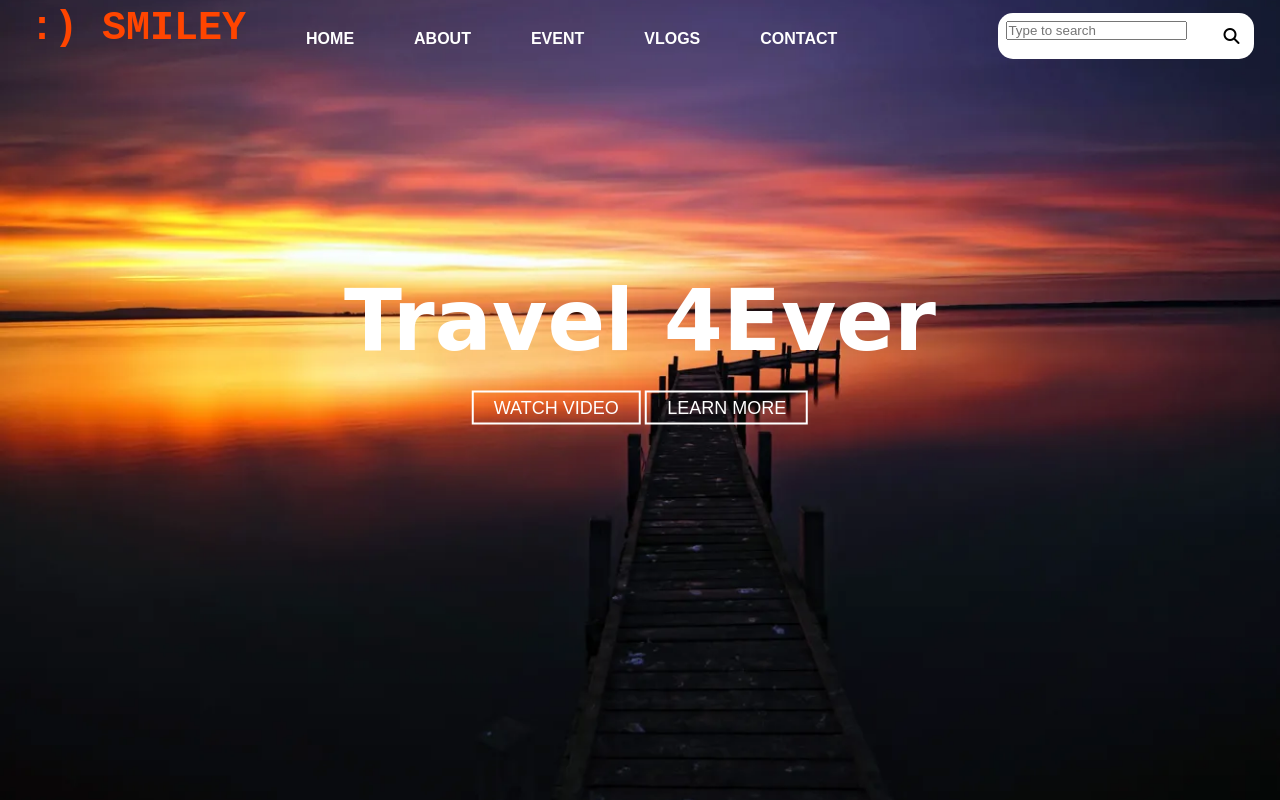
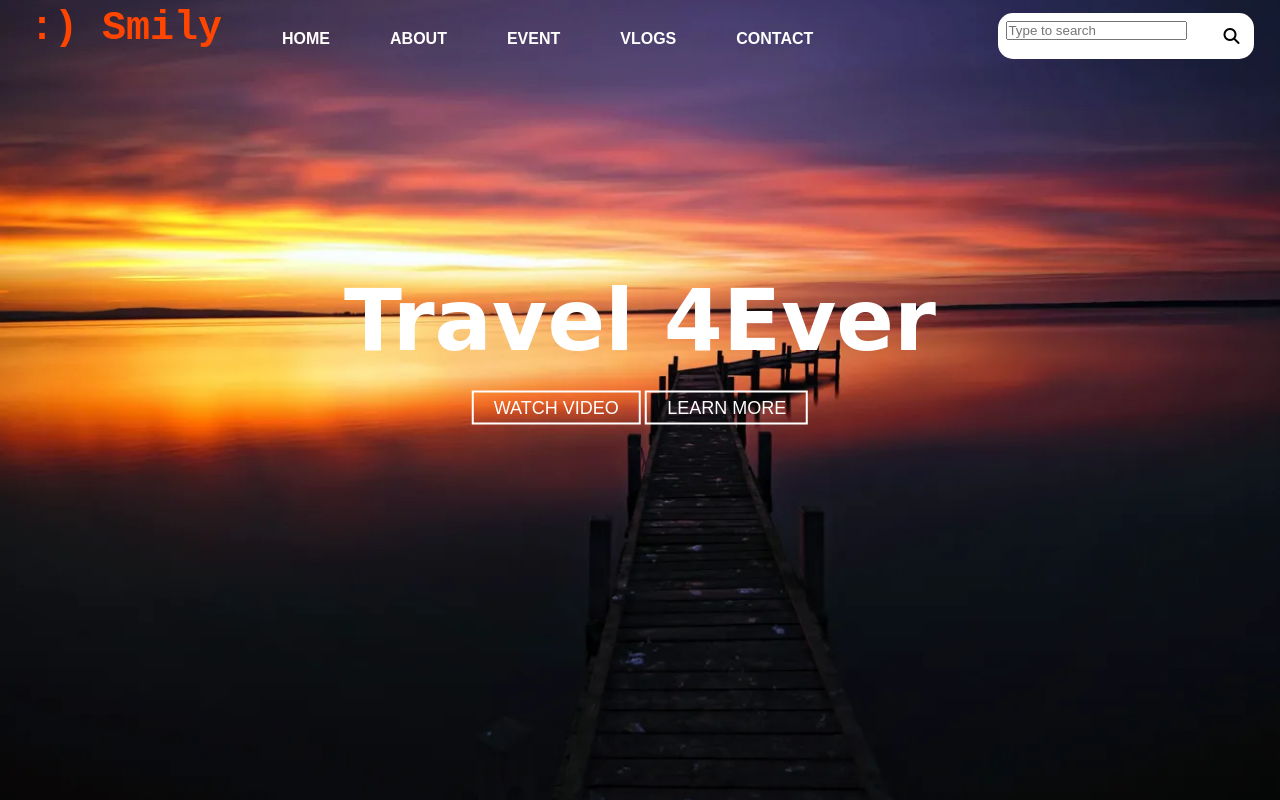
Before and after one commit to SantoshiRB00100/WebPage3, a plain HTML site: page index.html in a window 1280 px wide. Drawn offline with Linux system fonts and the light colour scheme.

```diff
--- a/index.html
+++ b/index.html
@@ -10,7 +10,7 @@
 <body>
     <div class="main">
         <div class="navbar">
-            <h2 class="logo">:) SMILEY</h2>
+            <h2 class="logo">:) Smily</h2>
         </div>
         <div class="menu">
             <ul>
```
Also changed, not shown: 1 other file.
